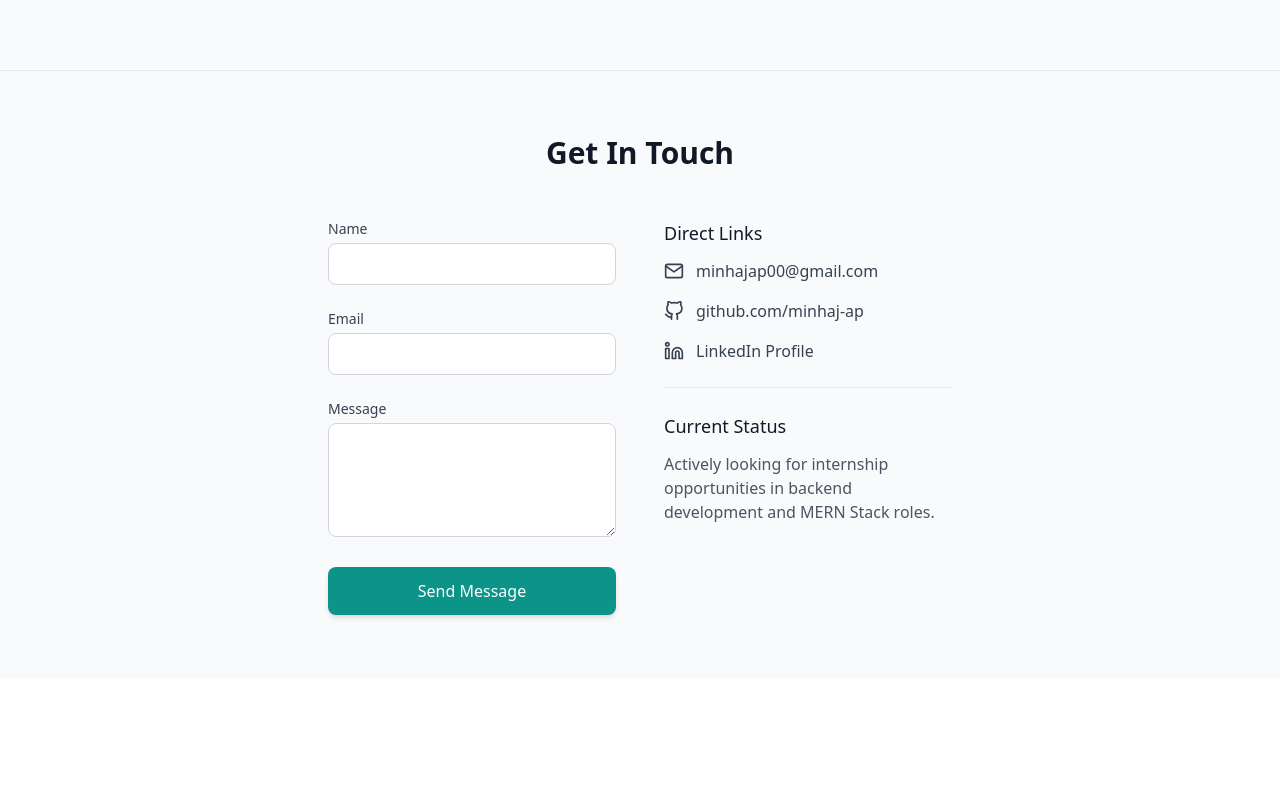
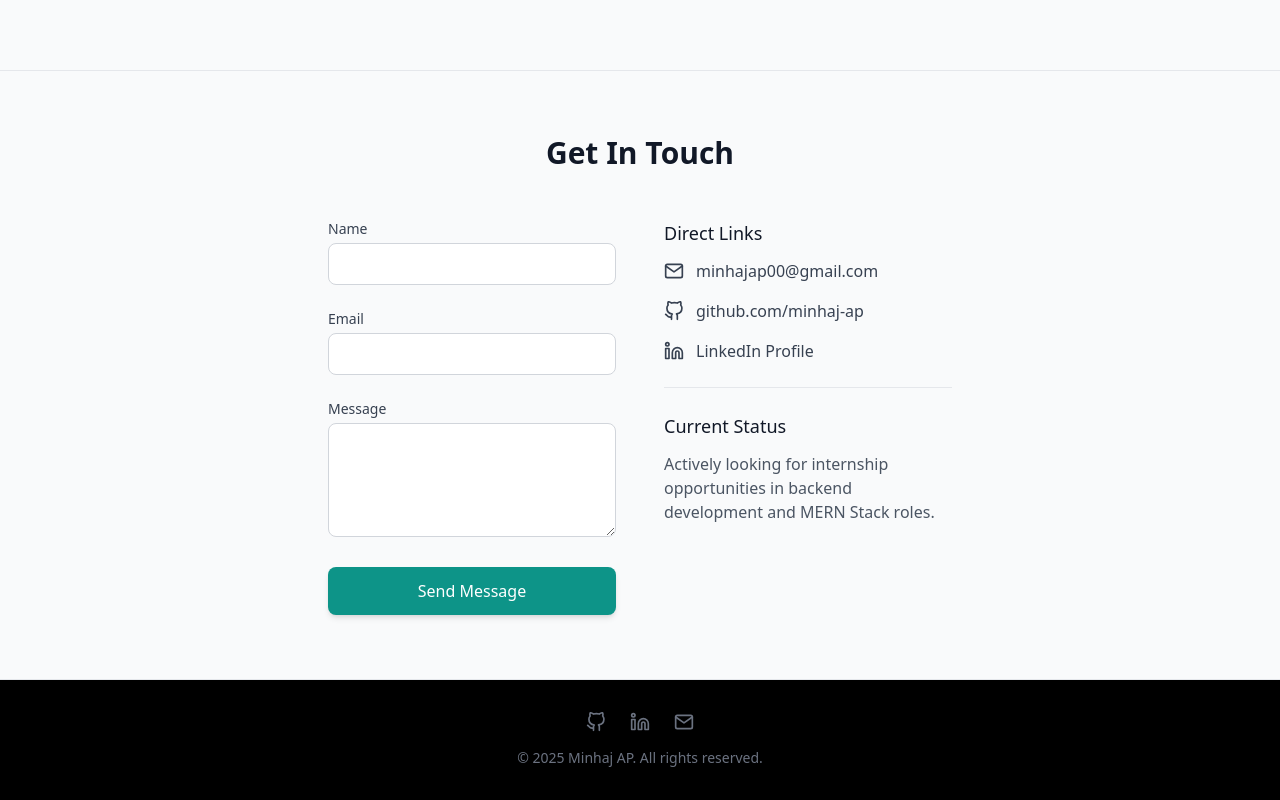
Before and after one commit to minhaj-ap/portfolio, a Next.js app: page / in a window 1280 px wide. Shown: the part 3402-4202 px from the top of the page. Before the commit the page ends 4081 px from the top, so only its background shows below. Built offline with nearby package versions, Linux system fonts and the light colour scheme.

Commit message:
feat: add Footer component with social links and copyright information

```diff
--- a/src/app/page.tsx
+++ b/src/app/page.tsx
@@ -7,6 +7,7 @@ import Background from "./background";
 import AIProjectsSection from "./sections/AIProjectsSection";
 import LeetCodeSection from "./sections/leetCodeSection";
 import ContactSection from "./sections/contact";
+import Footer from "./sections/footer";
 
 export default function Home() {
   return (
@@ -18,6 +19,7 @@ export default function Home() {
       <AIProjectsSection />
       <LeetCodeSection />
       <ContactSection />
+      <Footer/>
     </React.Fragment>
   );
 }
--- /dev/null
+++ b/src/app/sections/footer.tsx
@@ -0,0 +1,48 @@
+import { motion } from "framer-motion";
+import { FiGithub, FiLinkedin, FiMail } from "react-icons/fi";
+
+export default function Footer() {
+  return (
+    <motion.footer
+      initial={{ opacity: 0 }}
+      whileInView={{ opacity: 1 }}
+      transition={{ duration: 0.5 }}
+      viewport={{ once: true }}
+      className="py-8 border-t border-gray-200 dark:border-gray-800 text-center bg-black"
+    >
+      <div className="max-w-6xl mx-auto px-6">
+        {/* Social Links */}
+        <div className="flex justify-center gap-6 mb-4">
+          <a
+            href="https://github.com/minhaj-ap"
+            target="_blank"
+            aria-label="GitHub"
+            className="text-gray-500 hover:text-teal-500 dark:hover:text-teal-400 transition-colors"
+          >
+            <FiGithub className="w-5 h-5" />
+          </a>
+          <a
+            href="https://www.linkedin.com/in/minhaj-ap-7662ab2b1/"
+            target="_blank"
+            aria-label="LinkedIn"
+            className="text-gray-500 hover:text-teal-500 dark:hover:text-teal-400 transition-colors"
+          >
+            <FiLinkedin className="w-5 h-5" />
+          </a>
+          <a
+            href="mailto:minhajap00@gmail.com"
+            aria-label="Email"
+            className="text-gray-500 hover:text-teal-500 dark:hover:text-teal-400 transition-colors"
+          >
+            <FiMail className="w-5 h-5" />
+          </a>
+        </div>
+
+        {/* Copyright */}
+        <p className="text-sm text-gray-500 dark:text-gray-400">
+          © {new Date().getFullYear()} Minhaj AP. All rights reserved.
+        </p>
+      </div>
+    </motion.footer>
+  );
+}
```
